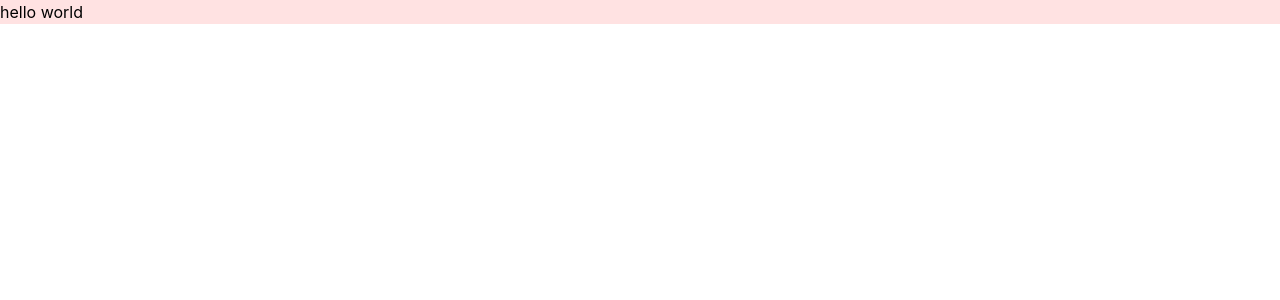
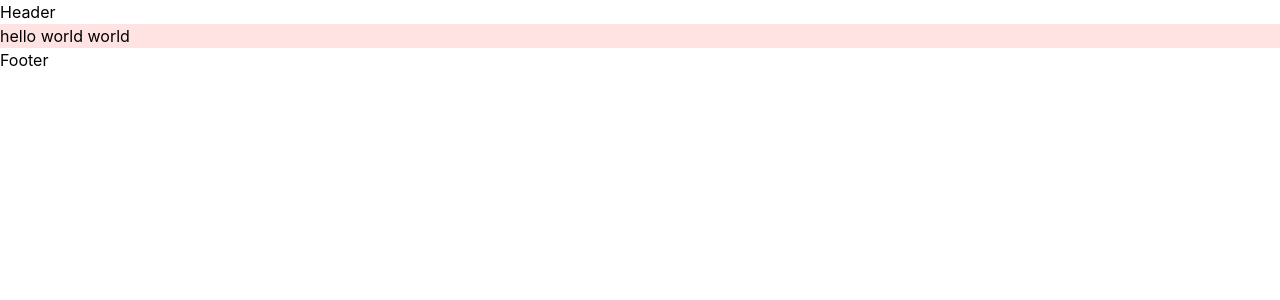
Before and after one commit to JAbozarOid/web-sample-app, a React (Vite) app: page / in a window 1280 px wide. Shown: the top 300 px of the page. Built offline with nearby package versions, Linux system fonts and the light colour scheme.

Commit message:
setup_layoout

```diff
--- a/package.json
+++ b/package.json
@@ -26,6 +26,7 @@
     "eslint-plugin-react-hooks": "^7.1.1",
     "eslint-plugin-react-refresh": "^0.5.2",
     "globals": "^17.6.0",
+    "prettier": "^3.8.3",
     "tailwindcss": "^4.3.0",
     "typescript": "~6.0.2",
     "typescript-eslint": "^8.59.2",
--- a/src/App.tsx
+++ b/src/App.tsx
@@ -1,10 +1,11 @@
-
+import { Layout } from "./components/layout";
 
 function App() {
   return (
-    <div className="bg-red-100">hello world</div>
-  )
-
+    <Layout>
+      <div className="bg-red-100">hello world world</div>
+    </Layout>
+  );
 }
 
-export default App
+export default App;
--- /dev/null
+++ b/src/components/layout/footer.tsx
@@ -0,0 +1,3 @@
+export const Footer: React.FC = () => {
+  return <>Footer</>;
+};
--- /dev/null
+++ b/src/components/layout/header.tsx
@@ -0,0 +1,3 @@
+export const Header: React.FC = () => {
+  return <>Header</>;
+};
--- /dev/null
+++ b/src/components/layout/index.tsx
@@ -0,0 +1,16 @@
+import type { PropsWithChildren } from "react";
+import { Footer } from "./footer";
+import { Header } from "./header";
+
+// we can set type for our Layout, we are using typescript
+// FC means function component
+// FC has generic types --> children is type of PropsWithChildren
+export const Layout: React.FC<PropsWithChildren> = ({ children }) => {
+  return (
+    <>
+      <Header></Header>
+      <main>{children}</main>
+      <Footer></Footer>
+    </>
+  );
+};
```
Also changed, not shown: 1 other file (tests, documents, lock files or other folders).
